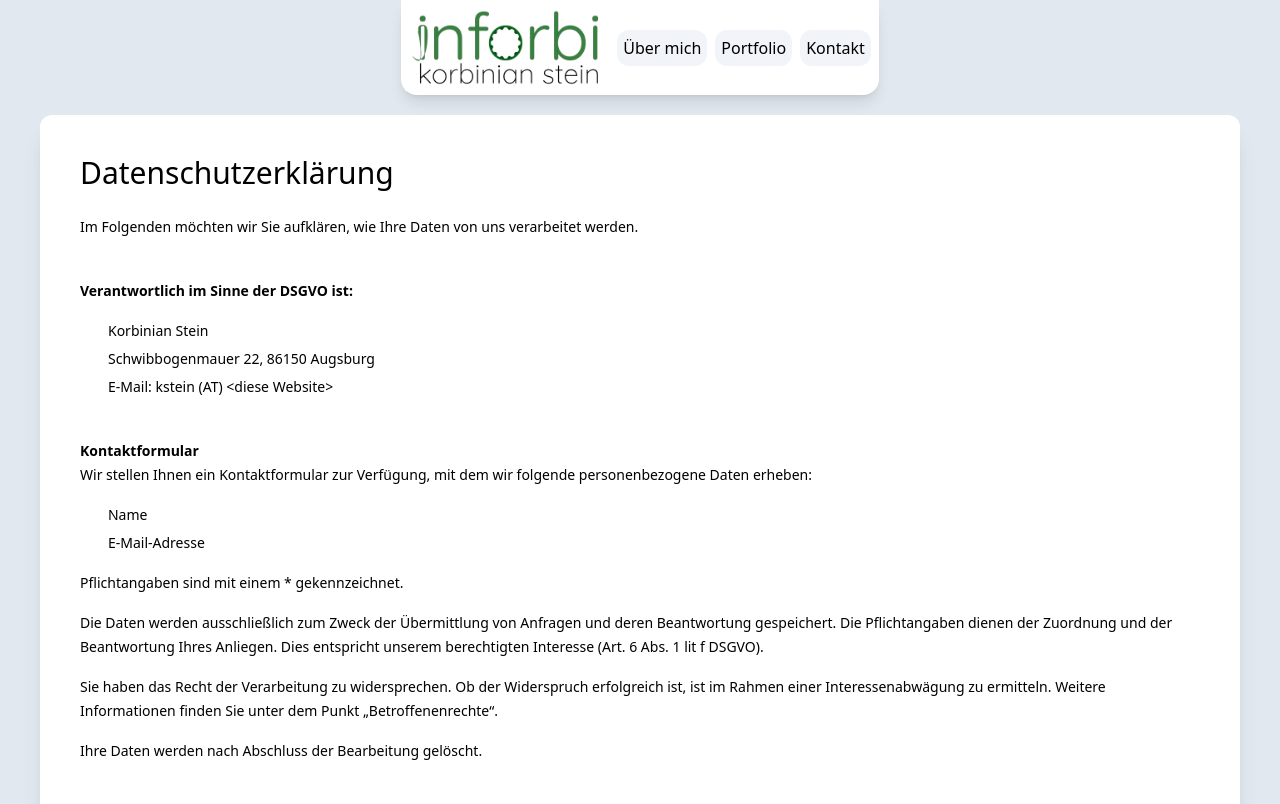
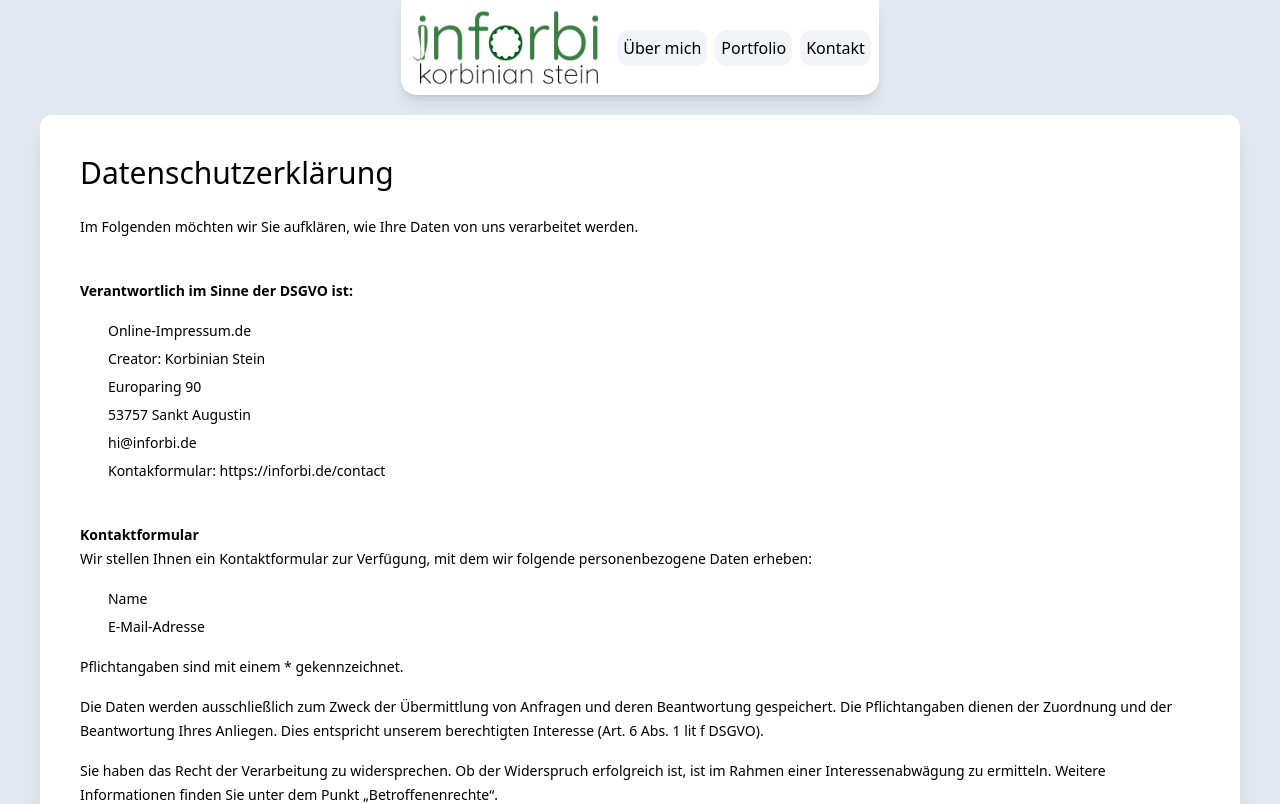
Before and after one commit to nylser/inforbi, a SvelteKit app in the folder portfolio/: page /privacy in a window 1280 px wide. Shown: the top 804 px of the page. Built offline with nearby package versions, Linux system fonts and the light colour scheme.

Commit message:
update privacy section

```diff
--- a/portfolio/src/routes/privacy/+page.svelte
+++ b/portfolio/src/routes/privacy/+page.svelte
@@ -14,9 +14,12 @@
 		<strong>Verantwortlich im Sinne der DSGVO ist:</strong>
 		<br />
 		<ul>
-			<li>Korbinian Stein</li>
-			<li>Schwibbogenmauer 22, 86150 Augsburg</li>
-			<li>E-Mail: kstein (AT) &lt;diese Website&gt;</li>
+				<li>Online-Impressum.de</li>
+				<li>Creator: Korbinian Stein</li>
+			  <li>Europaring 90</li>
+			  <li>53757 Sankt Augustin</li>
+			  <li>hi@inforbi.de</li>
+			  <li>Kontakformular: https://inforbi.de/contact</li>
 		</ul>
 		<br />
 		<strong>Kontaktformular</strong>
```
